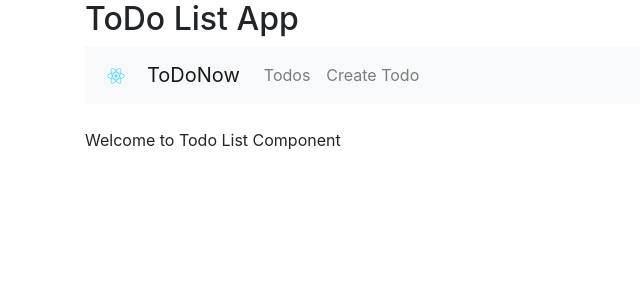
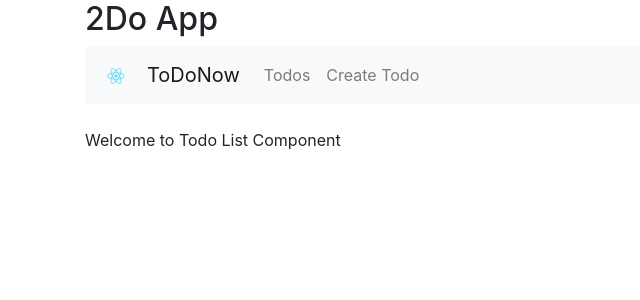
Before and after one commit to yvprashanth/ToDoListReactMongo, a React (Create React App) app in the folder frontend/: page / in a window 1280 px wide. Shown: the top 300 px of the page, without its empty margins (0-640 px from the left). Built offline with nearby package versions, Linux system fonts and the light colour scheme.

Commit message:
More to debug

```diff
--- a/frontend/src/App.js
+++ b/frontend/src/App.js
@@ -13,7 +13,7 @@ class App extends Component {
     return (
       <Router>
         <div className="container">
-          <h2>ToDo List App</h2>
+          <h2>2Do App</h2>
           <nav className="navbar navbar-expand-lg navbar-light bg-light">
             <a className="navbar-brand" href="https://github.com/yvprashanth" target="_blank">
               <img src={logo} width="30" height="30" alt="github.com/yvprashanth" />
```
Also changed, not shown: 2 other files (tests, documents, lock files or other folders).
